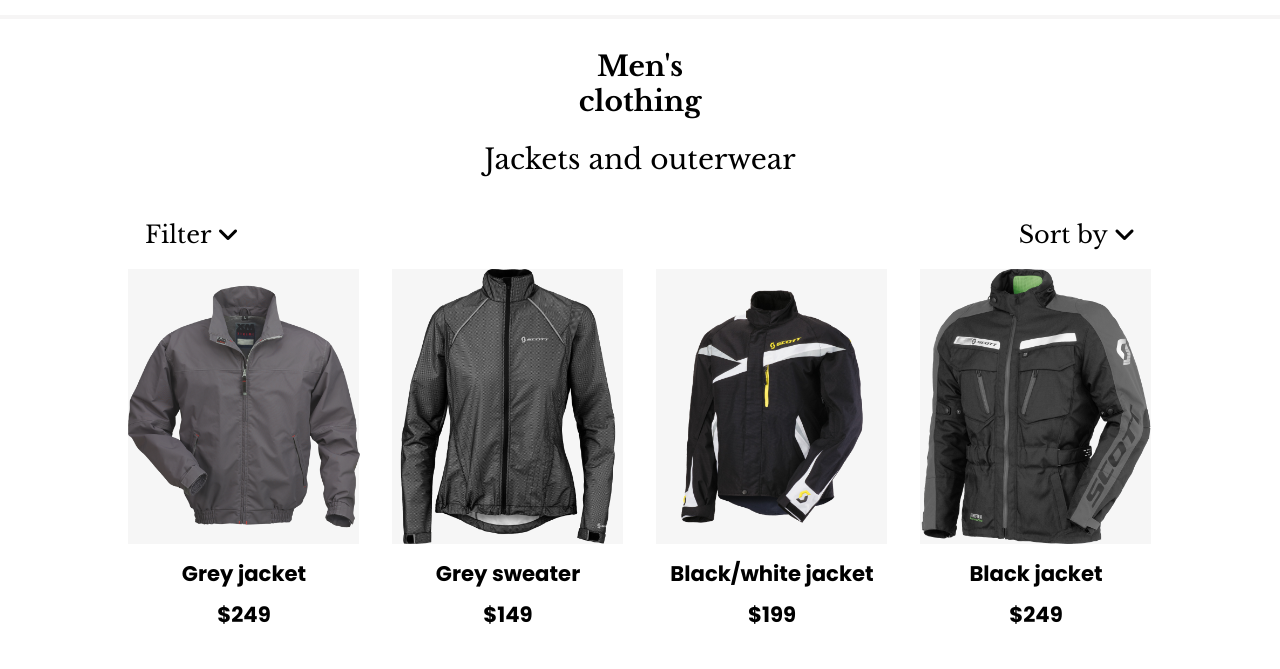
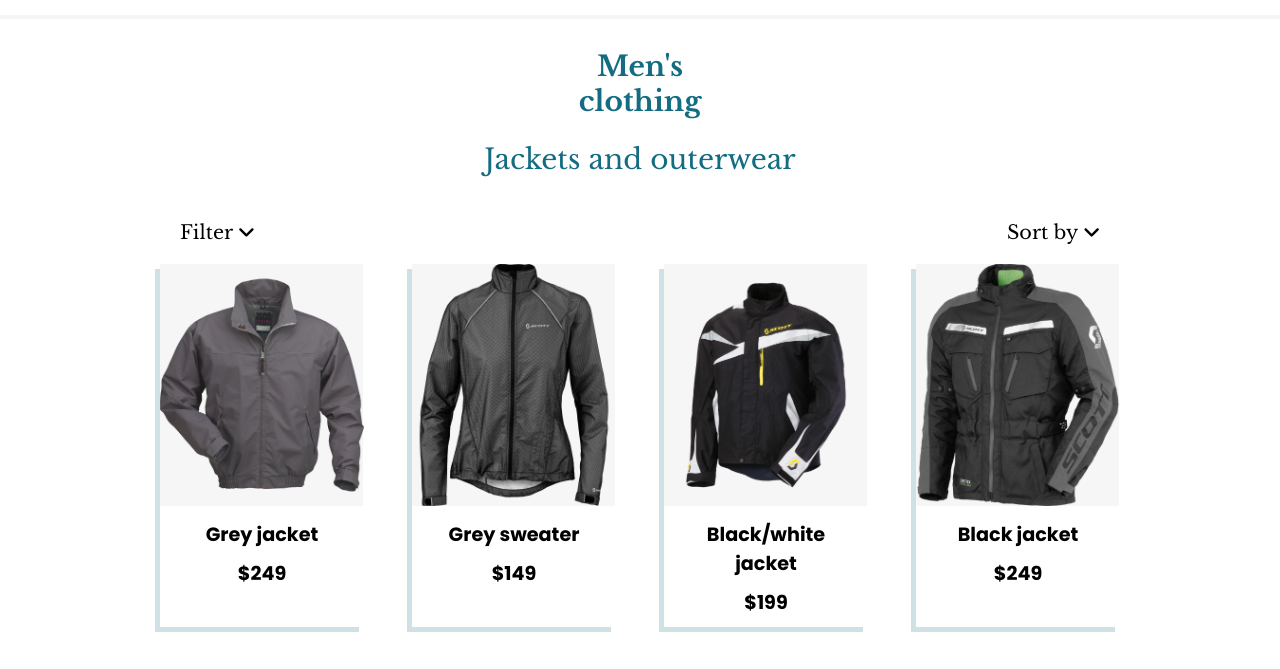
Before and after one commit to jomolteberg/Rainydays, a plain HTML site: page shop.html in a window 1280 px wide. Shown: the part 58-727 px from the top of the page. Drawn offline with nearby package versions, Linux system fonts and the light colour scheme.

Commit message:
added box-shadow to cards

```diff
--- a/css/shop.css
+++ b/css/shop.css
@@ -4,7 +4,7 @@
 .shop__text {
     text-align: center;
     font-weight: bold;
-    color: black;
+    color: var(--color-main);
 }
 
 .shop__text-mobile {
@@ -18,19 +18,19 @@
 .filter_sort-by {
     display: flex;
     justify-content: space-between;
-    margin: 0 125px;
-    font-size: 2rem;
+    margin: 0 10rem;
+
 
 }
 
-.flex__wrapper-products {
+.grid__wrapper-products {
     display: grid;
     grid-template-columns: repeat(4,1fr);
     grid-template-rows: repeat(2,1fr);
-    column-gap: 2rem;
-    row-gap: 2rem;
+    column-gap: 3rem;
+    row-gap: 3rem;
     justify-content: center;
-    margin: 0 8rem 8rem 8rem;
+    margin: 0 10rem 3rem;
     font: var(--text-paragraph);
     text-align: center;
 }
@@ -40,6 +40,8 @@
 .flex__item-product-card {
     display: flex;
     flex-direction: column;
+
+   box-shadow:  rgba(20, 108, 130, 0.2) -5px 5px;
 
 
 
@@ -53,11 +55,14 @@
     flex: 1;
 }
 
+
+
 .flex__item-product-info > * {
     margin: 10px;
+    font-size: 1.2rem;
 }
 
 .filter_sort-by h3 {
-    font-size: 1.5rem;
+    font-size: 1.2rem;
     margin: 20px;
 }
--- a/shop.html
+++ b/shop.html
@@ -58,7 +58,7 @@
         <h3>Sort by <i class="fa-solid fa-angle-down"></i></h3>
       </div>
 
-      <section class="flex__wrapper-products">
+      <section class="grid__wrapper-products">
         <a href="./product.html" class="flex__item-product-card">
           <div class="flex__item-product-img">
             <img src="./images/Grey-jacket-image.png" alt="Grey jacket" />
```
